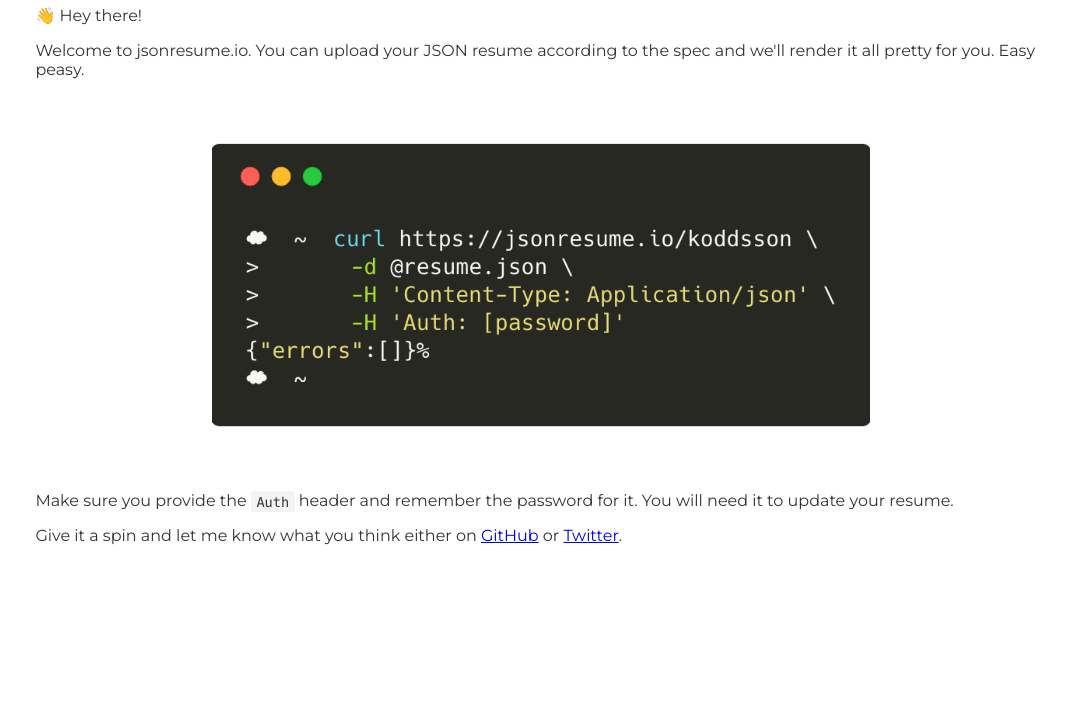
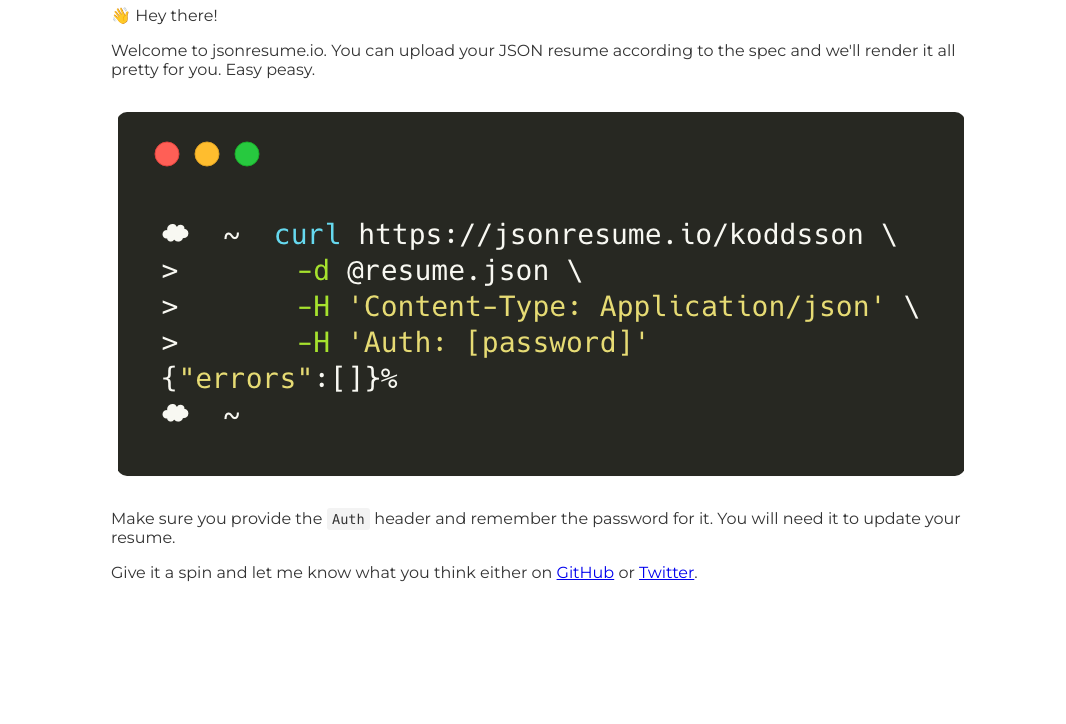
Before and after one commit to koddsson/jsonresume, a website: page site/index.html in a window 1280 px wide. Shown: the part 76-800 px from the top of the page, without its empty margins (99-1165 px from the left). Drawn offline with Linux system fonts and the light colour scheme; files whose address does not match are found by name.

Commit message:
style home page a bit more

```diff
--- a/site/index.html
+++ b/site/index.html
@@ -9,14 +9,12 @@
         color: #333333;
       }
       .main {
-        margin 0 auto;
-        margin-left: 10%;
-        margin-right: 10%;
-        margin-bottom: 50px;
+        max-width: 860px;
+        margin: auto;
       }
       img {
-        margin: 4em auto;
-        width: 65%;
+        margin: 2em auto;
+        max-width: 100%;
         display: block;
       }
       code {
```
